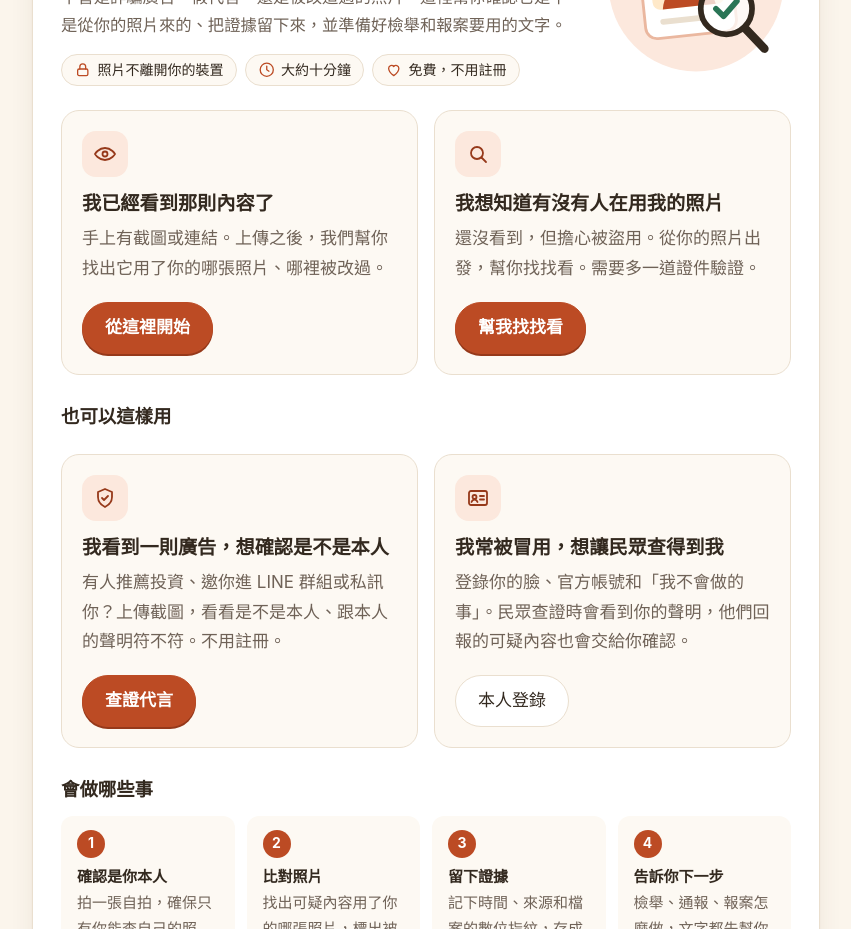
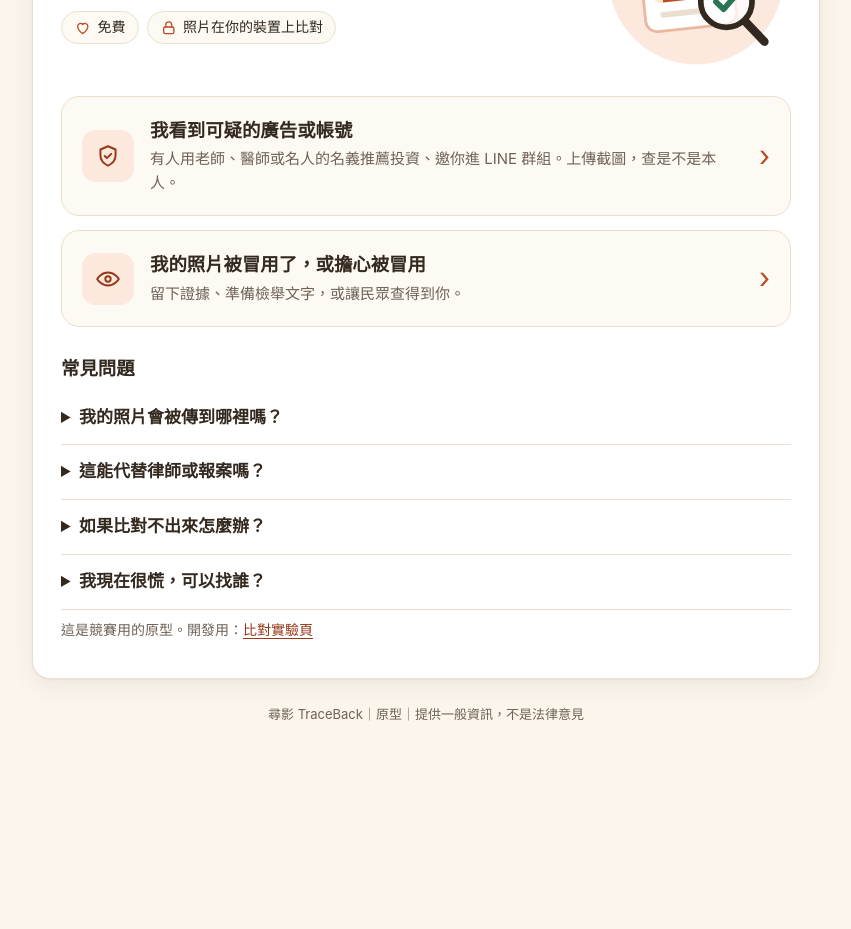
Before and after one commit to 111705004/traceback, a plain HTML site: page index.html in a window 1280 px wide. Shown: the part 260-1189 px from the top of the page, without its empty margins (214-1065 px from the left). After the commit the page ends 1058 px from the top, so only its background shows below. Drawn offline with Linux system fonts and the light colour scheme.

Commit message:
首頁改成先選身分
- 原本四張並列的卡片改成兩個選項：「我看到可疑的廣告或帳號」直接進查證，「我的照片被冒用了」再展開三個細項
- 「我已經看到那則內容」標為最常用；按鈕樣式統一
- 手機上隱藏插圖、縮短標題，兩個選項在第一屏就看得到
- 頂端的隱私說明改成只講比對流程

Co-Authored-By: Claude Opus 5.5 <noreply@anthropic.com>

```diff
--- a/css/style.css
+++ b/css/style.css
@@ -630,3 +630,57 @@ footer.foot { text-align: center; color: var(--muted); font-size: 0.8125rem; mar
 }
 #tiles { grid-template-columns: repeat(auto-fit, minmax(140px, 1fr)); }
 .copy-box { width: 100%; font: 0.8438rem/1.6 ui-monospace, Menlo, monospace; border: 1px solid var(--line); border-radius: var(--radius-sm); padding: 10px; background: var(--surface); color: var(--text); }
+
+/* ---------- 首頁：先選身分 ---------- */
+
+.vh-title { position: absolute; width: 1px; height: 1px; overflow: hidden; clip: rect(0 0 0 0); }
+.roles { display: grid; gap: 14px; margin: 24px 0 8px; }
+.role, .option {
+  display: flex;
+  align-items: center;
+  gap: 16px;
+  width: 100%;
+  text-align: left;
+  justify-content: flex-start;
+  border: 1.5px solid var(--line);
+  border-radius: var(--radius);
+  background: var(--surface-soft);
+  color: var(--text);
+  text-decoration: none;
+  font: inherit;
+  cursor: pointer;
+  min-height: 0;
+  transition: border-color 0.15s, background 0.15s, box-shadow 0.15s;
+}
+.role { padding: 20px; }
+.option { padding: 16px 18px; background: var(--surface); }
+.roles .role:hover, .options .option:hover { border-color: var(--accent); background: var(--surface); box-shadow: var(--shadow); }
+.role:focus-visible, .option:focus-visible { outline: 3px solid var(--accent); outline-offset: 2px; }
+.roles .role[aria-expanded="true"] { border-color: var(--accent); background: var(--accent-soft); }
+.role[aria-expanded="true"] .go { transform: rotate(90deg); }
+.role .badge {
+  flex: none;
+  width: 52px;
+  height: 52px;
+  border-radius: 14px;
+  background: var(--accent-soft);
+  color: var(--accent-dark);
+  display: grid;
+  place-items: center;
+}
+.role .badge .icon { width: 26px; height: 26px; }
+.role-text, .option-text { display: grid; gap: 4px; flex: 1; min-width: 0; }
+.role-text strong { font-size: 1.15rem; line-height: 1.45; }
+.option-text strong { font-size: 1.05rem; line-height: 1.45; }
+.role-text > span, .option-text > span { color: var(--muted); font-size: 0.9375rem; line-height: 1.6; }
+.option-text .pill { margin-left: 6px; vertical-align: 0.1em; }
+.go { flex: none; font-size: 1.8rem; line-height: 1; color: var(--accent); transition: transform 0.2s; }
+.victim-options { margin: 8px 0 24px; padding-left: 16px; border-left: 3px solid var(--accent-soft); }
+.victim-options h2 { margin-top: 12px; }
+.options { display: grid; gap: 10px; }
+@media (max-width: 520px) {
+  .role { padding: 16px; gap: 12px; }
+  .role .badge { width: 44px; height: 44px; }
+  .victim-options { padding-left: 10px; }
+}
+@media (max-width: 640px) { .hero { grid-template-columns: 1fr; } .hero-art { display: none; } }
--- a/index.html
+++ b/index.html
@@ -32,7 +32,7 @@
     <button type="button" class="help-btn" id="help-open"><svg class="icon"><use href="#i-help"/></svg>需要協助</button>
   </header>
 
-  <p class="privacy"><svg class="icon"><use href="#i-lock"/></svg><span>你的照片和證據只留在這台裝置上，不會上傳到任何地方。</span></p>
+  <p class="privacy"><svg class="icon"><use href="#i-lock"/></svg><span>比對你的照片時，照片和證據只留在這台裝置上，不會上傳。</span></p>
 
   <div class="progress" id="progress" hidden>
     <div class="progress-text"><span id="progress-count"></span><strong id="progress-name"></strong></div>
@@ -46,12 +46,11 @@
     <section id="home" class="view">
       <div class="hero">
         <div>
-          <h1>發現自己的臉被拿去用了？<br>別慌，我們一步一步來。</h1>
-          <p class="lead">不管是詐騙廣告、假代言，還是被改造過的照片，這裡幫你確認它是不是從你的照片來的、把證據留下來，並準備好檢舉和報案要用的文字。</p>
+          <h1>臉被盜用，或看到可疑的代言？</h1>
+          <p class="lead">選一個最符合你的情況就好。</p>
           <ul class="chips">
-            <li><svg class="icon"><use href="#i-lock"/></svg>照片不離開你的裝置</li>
-            <li><svg class="icon"><use href="#i-clock"/></svg>大約十分鐘</li>
-            <li><svg class="icon"><use href="#i-heart"/></svg>免費，不用註冊</li>
+            <li><svg class="icon"><use href="#i-heart"/></svg>免費</li>
+            <li><svg class="icon"><use href="#i-lock"/></svg>照片在你的裝置上比對</li>
           </ul>
         </div>
         <svg class="hero-art" viewBox="0 0 200 200" role="img" aria-label="一張照片被放大鏡檢視">
@@ -69,44 +68,52 @@
         </svg>
       </div>
 
-      <div class="paths">
-        <article class="card">
+      <h2 class="vh-title" id="role-title">你是哪一種情況？</h2>
+      <div class="roles" role="group" aria-labelledby="role-title">
+        <a class="role" href="verify.html">
+          <span class="badge"><svg class="icon"><use href="#i-shield"/></svg></span>
+          <span class="role-text">
+            <strong>我看到可疑的廣告或帳號</strong>
+            <span>有人用老師、醫師或名人的名義推薦投資、邀你進 LINE 群組。上傳截圖，查是不是本人。</span>
+          </span>
+          <span class="go" aria-hidden="true">›</span>
+        </a>
+        <button type="button" class="role" id="role-victim" aria-expanded="false" aria-controls="victim-options">
           <span class="badge"><svg class="icon"><use href="#i-eye"/></svg></span>
-          <h2>我已經看到那則內容了</h2>
-          <p>手上有截圖或連結。上傳之後，我們幫你找出它用了你的哪張照片、哪裡被改過。</p>
-          <button type="button" class="primary" id="start-known">從這裡開始</button>
-        </article>
-        <article class="card">
-          <span class="badge"><svg class="icon"><use href="#i-search"/></svg></span>
-          <h2>我想知道有沒有人在用我的照片</h2>
-          <p>還沒看到，但擔心被盜用。從你的照片出發，幫你找找看。需要多一道證件驗證。</p>
-          <button type="button" class="primary" id="start-find">幫我找找看</button>
-        </article>
+          <span class="role-text">
+            <strong>我的照片被冒用了，或擔心被冒用</strong>
+            <span>留下證據、準備檢舉文字，或讓民眾查得到你。</span>
+          </span>
+          <span class="go" aria-hidden="true">›</span>
+        </button>
       </div>
 
-      <h2>也可以這樣用</h2>
-      <div class="paths">
-        <article class="card">
-          <span class="badge"><svg class="icon"><use href="#i-shield"/></svg></span>
-          <h2>我看到一則廣告，想確認是不是本人</h2>
-          <p>有人推薦投資、邀你進 LINE 群組或私訊你？上傳截圖，看看是不是本人、跟本人的聲明符不符。不用註冊。</p>
-          <a class="file-btn primary" href="verify.html">查證代言</a>
-        </article>
-        <article class="card">
-          <span class="badge"><svg class="icon"><use href="#i-id"/></svg></span>
-          <h2>我常被冒用，想讓民眾查得到我</h2>
-          <p>登錄你的臉、官方帳號和「我不會做的事」。民眾查證時會看到你的聲明，他們回報的可疑內容也會交給你確認。</p>
-          <a class="file-btn" href="kol.html">本人登錄</a>
-        </article>
+      <div id="victim-options" class="victim-options" hidden>
+        <h2>你現在的情況是？</h2>
+        <div class="options">
+          <button type="button" class="option" id="start-known">
+            <span class="option-text">
+              <strong>我已經看到那則內容 <span class="pill high">最常用</span></strong>
+              <span>手上有截圖或連結。找出它用了你哪張照片、哪裡被改過，留下證據並寫好檢舉文字。約 10 分鐘。</span>
+            </span>
+            <span class="go" aria-hidden="true">›</span>
+          </button>
+          <button type="button" class="option" id="start-find">
+            <span class="option-text">
+              <strong>還沒看到，想找找看哪裡在用我的照片</strong>
+              <span>系統幫你掃描網頁、比對你的照片。因為會主動搜尋，需要多一道證件驗證。</span>
+            </span>
+            <span class="go" aria-hidden="true">›</span>
+          </button>
+          <a class="option" href="kol.html">
+            <span class="option-text">
+              <strong>讓民眾查得到我，有人冒用時通知我</strong>
+              <span>登錄你的官方帳號和「我不會做的事」。民眾查證時會看到你的聲明，可疑內容會交給你確認。適合常被冒用的人。</span>
+            </span>
+            <span class="go" aria-hidden="true">›</span>
+          </a>
+        </div>
       </div>
-
-      <h2>會做哪些事</h2>
-      <ol class="how">
-        <li><strong>確認是你本人</strong><span>拍一張自拍，確保只有你能查自己的照片。</span></li>
-        <li><strong>比對照片</strong><span>找出可疑內容用了你的哪張照片，標出被改過的地方。</span></li>
-        <li><strong>留下證據</strong><span>記下時間、來源和檔案的數位指紋，存成一份報告。</span></li>
-        <li><strong>告訴你下一步</strong><span>檢舉、通報、報案怎麼做，文字都先幫你寫好。</span></li>
-      </ol>
 
       <h2>常見問題</h2>
       <div class="faq">
--- a/js/app.js
+++ b/js/app.js
@@ -1002,6 +1002,14 @@ function init() {
     if (searchRunning()) state.search.controller.abort();
     show('home');
   });
+  // 首頁：先選身分，選「照片被冒用」才展開三個細項
+  $('role-victim').addEventListener('click', () => {
+    const panel = $('victim-options');
+    const open = panel.hidden;
+    panel.hidden = !open;
+    $('role-victim').setAttribute('aria-expanded', String(open));
+    if (open) panel.scrollIntoView({ behavior: 'smooth', block: 'nearest' });
+  });
   $('start-known').addEventListener('click', () => startPath('known'));
   $('start-find').addEventListener('click', () => startPath('find'));
 
```
